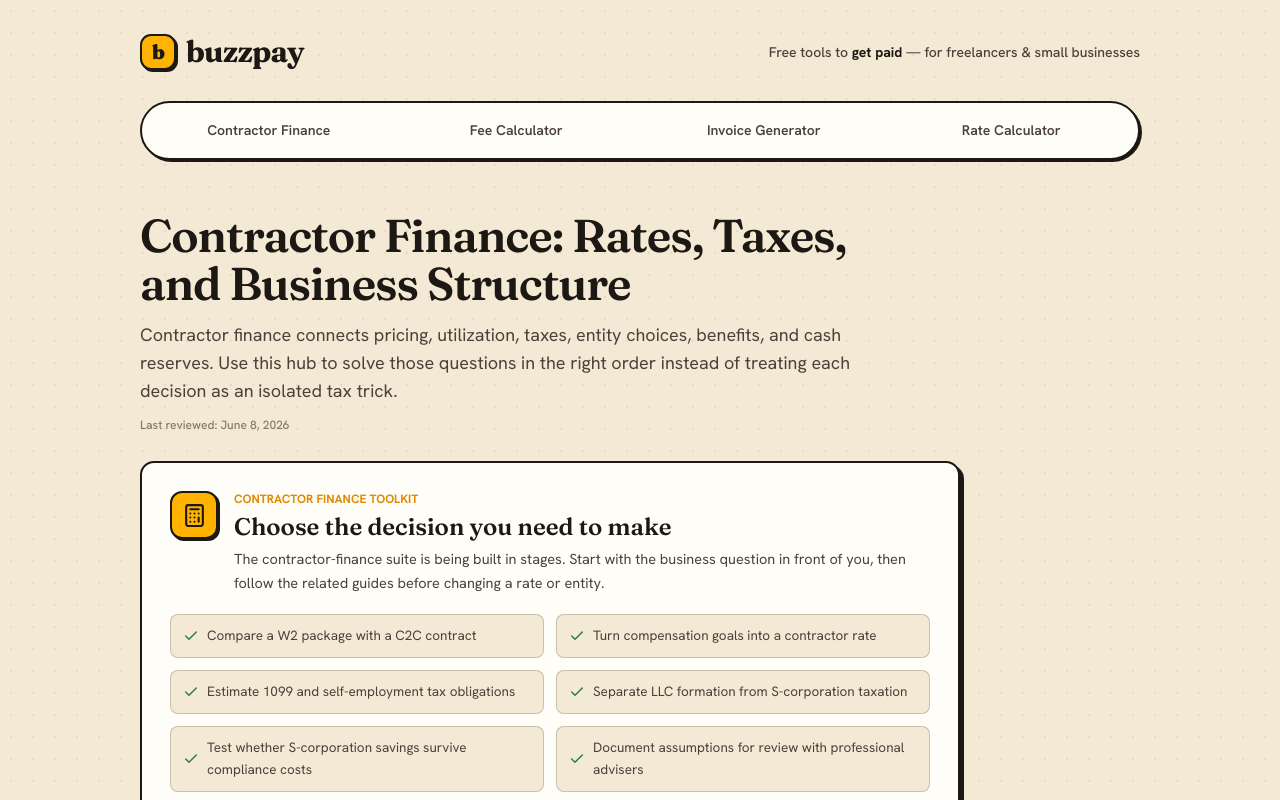
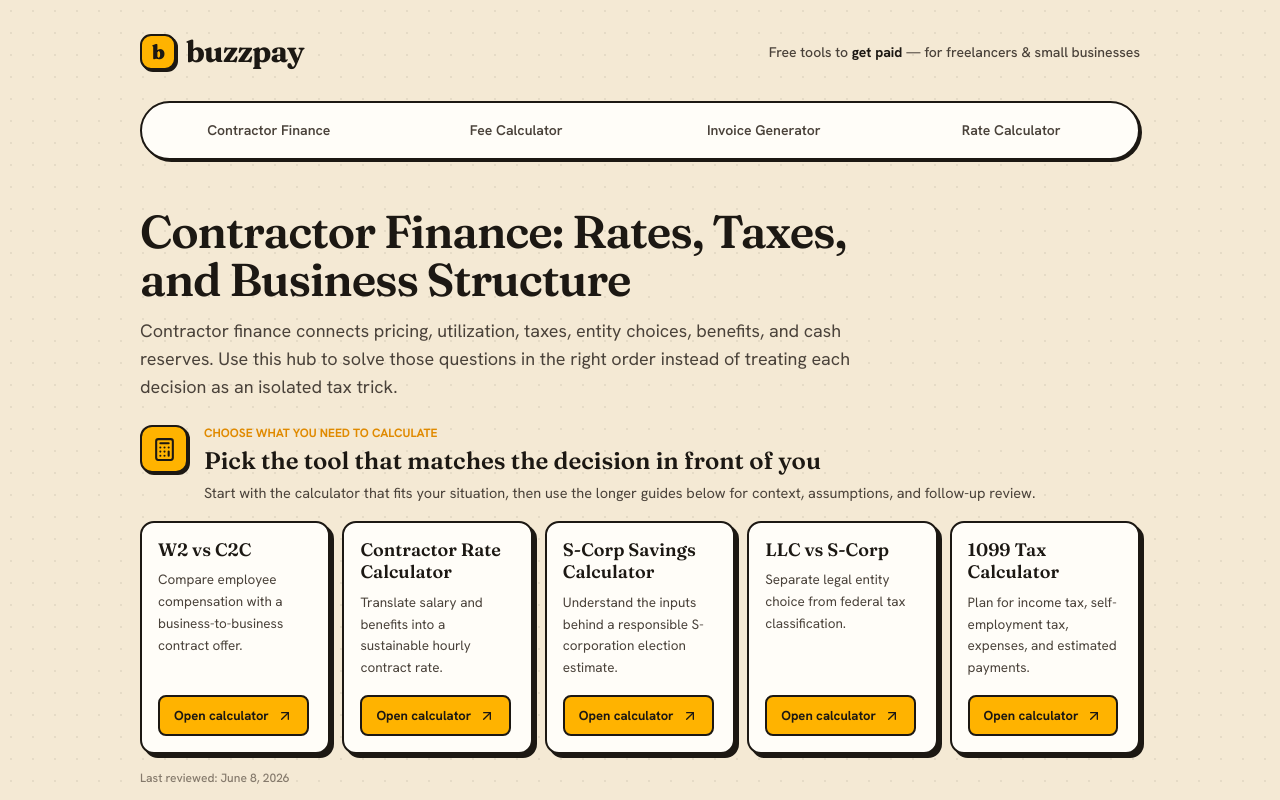
Before and after one commit to hellodeepender/buzzpay, a Next.js app: page /contractor-finance in a window 1280 px wide. Shown: the top 800 px of the page. Built offline with nearby package versions, Linux system fonts and the light colour scheme.

Commit message:
Improve contractor finance tool UX

```diff
--- a/components/ContractorFinancePage.tsx
+++ b/components/ContractorFinancePage.tsx
@@ -1,5 +1,5 @@
 import Link from "next/link";
-import { Calculator, Check, Clock3 } from "lucide-react";
+import { ArrowUpRight, Calculator } from "lucide-react";
 import ContractorFinanceInteractive from "@/components/ContractorFinanceInteractive";
 import {
   FinancialDisclaimer,
@@ -15,9 +15,42 @@ import {
 
 const REVIEW_DATE = "2026-06-08";
 
+function ContractorToolChooser() {
+  return (
+    <section aria-labelledby="tool-chooser-heading" className="max-w-[1120px]">
+      <div className="flex items-start gap-4 mb-4">
+        <span className="icon-tile shrink-0"><Calculator size={25} /></span>
+        <div>
+          <p className="text-xs uppercase font-bold text-honeyDeep mb-1">Choose what you need to calculate</p>
+          <h2 id="tool-chooser-heading" className="font-display text-2xl font-semibold text-ink">Pick the tool that matches the decision in front of you</h2>
+          <p className="text-[14.5px] text-ink2 mt-1">Start with the calculator that fits your situation, then use the longer guides below for context, assumptions, and follow-up review.</p>
+        </div>
+      </div>
+      <div className="grid grid-cols-1 sm:grid-cols-2 xl:grid-cols-5 gap-3">
+        {contractorFinanceLinks.map((item) => (
+          <Link
+            key={item.href}
+            href={item.href}
+            className="group flex h-full flex-col justify-between rounded-xl2 border-2 border-ink bg-card p-4 text-ink no-underline shadow-hard transition hover:-translate-y-0.5 hover:bg-paper2"
+          >
+            <div>
+              <h3 className="font-display text-[18px] font-semibold leading-tight">{item.title}</h3>
+              <p className="mt-2 text-[13.5px] leading-relaxed text-ink2">{item.description}</p>
+            </div>
+            <span className="mt-4 inline-flex items-center justify-center gap-2 self-start rounded-[8px] border-2 border-ink bg-honey px-3.5 py-2 text-[13px] font-bold text-ink transition group-hover:-translate-y-[1px]">
+              Open calculator
+              <ArrowUpRight size={16} />
+            </span>
+          </Link>
+        ))}
+      </div>
+    </section>
+  );
+}
+
 export default function ContractorFinancePage({ content }: { content: ContractorPageContent }) {
   const related = contractorFinanceLinks.filter((item) => item.href !== content.path);
-  const hasCalculator = content.path !== "/contractor-finance";
+  const isHub = content.path === "/contractor-finance";
   const breadcrumbs = content.path === "/contractor-finance"
     ? [
         { name: "Home", path: "/" },
@@ -30,12 +63,12 @@ export default function ContractorFinancePage({ content }: { content: Contractor
       ];
 
   return (
-    <div className="py-2">
+    <div className="py-1">
       <FaqJsonLd items={content.faq} />
       <BreadcrumbJsonLd items={breadcrumbs} />
 
       <div className="min-w-0">
-      <section className="max-w-[760px] mb-7">
+        <section className="max-w-[760px] mb-6">
           {content.path !== "/contractor-finance" && (
             <Link href="/contractor-finance" className="text-[13px] text-muted hover:text-ink">
               &larr; Contractor Finance
@@ -45,33 +78,17 @@ export default function ContractorFinancePage({ content }: { content: Contractor
             {content.title}
           </h1>
           <p className="text-ink2 text-lg">{content.intro}</p>
-        <LastReviewed date={REVIEW_DATE} />
         </section>
 
-      {hasCalculator ? (
+        {isHub ? (
+          <>
+            <ContractorToolChooser />
+            <div className="mt-4">
+              <LastReviewed date={REVIEW_DATE} />
+            </div>
+          </>
+        ) : (
           <ContractorFinanceInteractive path={content.path} />
-      ) : (
-        <section aria-labelledby="tool-heading" className="max-w-[820px] bg-card border-2 border-ink rounded-xl2 shadow-hard p-5 sm:p-7">
-          <div className="flex items-start gap-4">
-            <span className="icon-tile shrink-0"><Calculator size={25} /></span>
-            <div>
-              <p className="text-xs uppercase font-bold text-honeyDeep mb-1">Contractor finance toolkit</p>
-              <h2 id="tool-heading" className="font-display text-2xl font-semibold text-ink">{content.toolTitle}</h2>
-              <p className="text-[14.5px] text-ink2 mt-1">{content.toolDescription}</p>
-            </div>
-          </div>
-          <div className="grid grid-cols-1 sm:grid-cols-2 gap-3 mt-5">
-            {content.toolInputs.map((input) => (
-              <div key={input} className="flex items-center gap-2 border border-ink/20 bg-paper px-3 py-2.5 text-[13.5px] text-ink2 rounded-[8px]">
-                <Check size={16} className="text-moss shrink-0" />{input}
-              </div>
-            ))}
-          </div>
-          <div className="flex items-center gap-2 mt-5 border-t border-paper2 pt-4 text-[13.5px] text-ink2">
-            <Clock3 size={17} className="text-honeyDeep shrink-0" />
-            <span><b className="text-ink">Toolkit output:</b> {content.toolOutput}</span>
-          </div>
-        </section>
         )}
 
         <FinancialDisclaimer>
```
Lines whose indentation alone changed are shown as unchanged.
